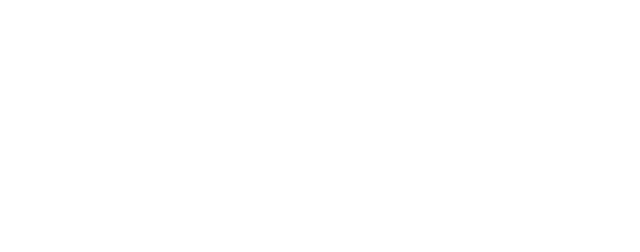
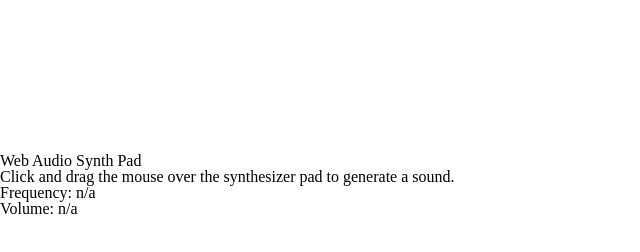
Before and after one commit to AdamMescher/web-audio-synth-pad, a plain HTML site: page index.html in a window 1280 px wide. Shown: the whole page, without its empty margins (0-640 px from the left). Drawn offline with Linux system fonts and the light colour scheme.

Commit message:
Add Canvas element and info section

```diff
--- a/index.html
+++ b/index.html
@@ -6,5 +6,16 @@
         <link rel="stylesheet" type="text/css" href="css/reset.css" />
         <link rel="stylesheet" type="text/css" href="css/style.css"/>
     </head>
-    <body></body>
+    <body>
+        <main class="page-wrapper">
+            <canvas class="synth-pad"></canvas>
+            <section class="info">
+                <h1 class="info-title">Web Audio Synth Pad</h1>
+                <p class="info-inst">Click and drag the mouse over the synthesizer pad to generate a sound.</p>
+                <p class="info-freq">Frequency: <span class="info-freq-value">n/a</span></p>
+                <p class="info-vol">Volume: <span class="info-vol-value">n/a</span></p>
+            </section>
+        </main>
+        <script type="ext/javascript" src="index.js"></script>
+    </body>
 </html>
```
